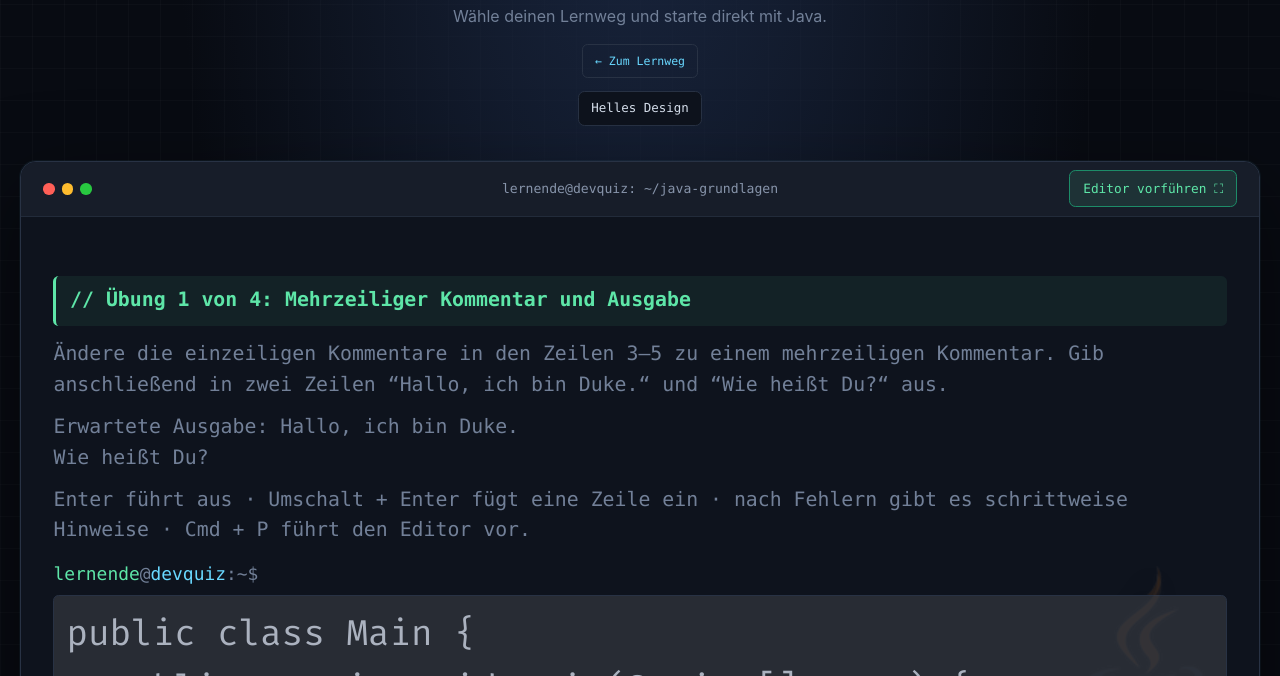
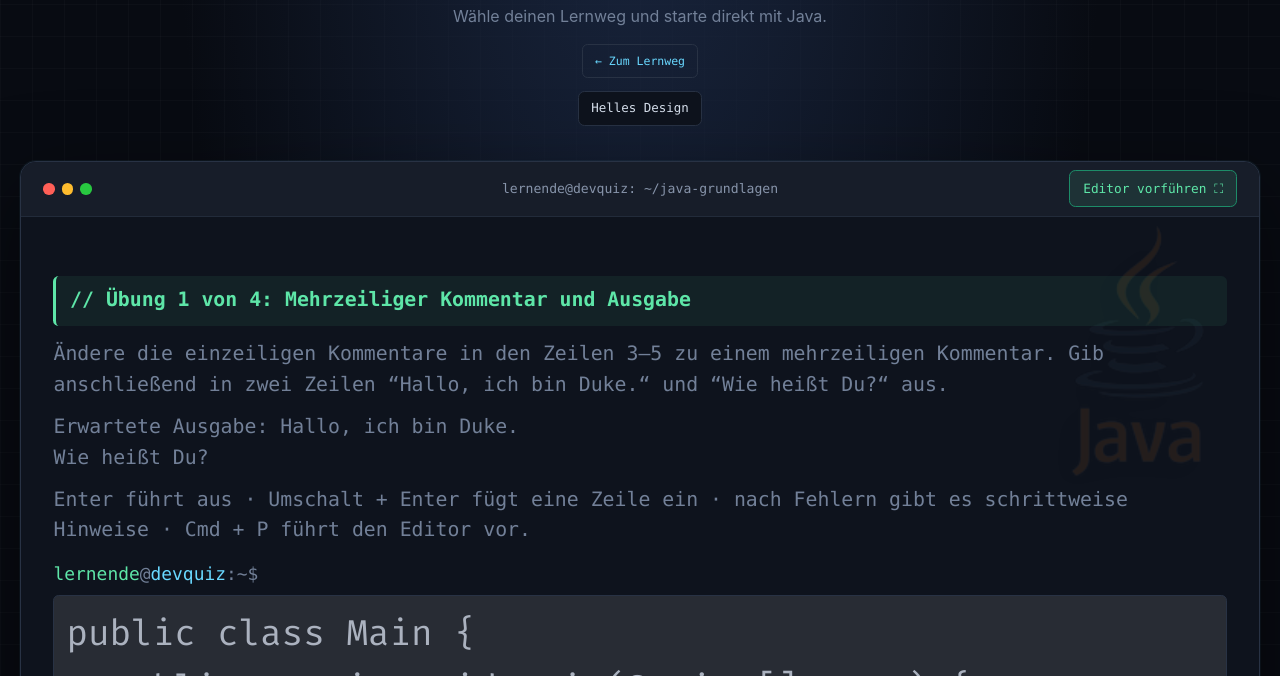
Before and after one commit to albecabrera/javaQuiz, a website with bundled scripts: page index.html in a window 1280 px wide. Both pictures are taken after a click on the button 909 px from the left and 650 px from the top of the page. Shown: the part 124-800 px from the top of the page. Built offline with nearby package versions, Linux system fonts and the light colour scheme; files whose address does not match are found by name.

Commit message:
fix: keep one logo in quiz views

```diff
--- a/styles.css
+++ b/styles.css
@@ -113,7 +113,7 @@ h1 { margin: 0 0 .7rem; color: #f1f5fb; font-family: Inter, ui-sans-serif, syste
 
 .terminal-window { position: relative; overflow: hidden; border: 1px solid var(--terminal-border); border-radius: .85rem; background: var(--terminal); box-shadow: var(--shadow), 0 0 0 1px rgba(255,255,255,.025); }
 
-.terminal-window::after { position: absolute; inset: 0; z-index: 0; background: url("assets/presentation/java-transparent.png") right 2.5rem center / min(10rem, 18vw) auto no-repeat; content: ""; opacity: .1; filter: drop-shadow(-10px 8px 14px rgba(0, 0, 0, .3)); pointer-events: none; }
+.terminal-window::after { position: absolute; inset: 0; z-index: 0; background: url("assets/presentation/java-transparent.png") right 2.5rem top 4rem / min(10rem, 18vw) auto no-repeat; content: ""; opacity: .1; filter: drop-shadow(-10px 8px 14px rgba(0, 0, 0, .3)); pointer-events: none; }
 .terminal-window > * { position: relative; z-index: 1; }
 .devquiz-light .terminal-window::after { opacity: .08; filter: none; }
 /* Premium DevQuiz scale: larger type with responsive limits for desktop and mobile. */
@@ -172,8 +172,6 @@ h1 { margin: 0 0 .7rem; color: #f1f5fb; font-family: Inter, ui-sans-serif, syste
 .command-line { color: #f0f5fc; }.brand-line { color: var(--green); font-weight: 700; }.muted-line, .hint { color: var(--muted); }.divider-line { color: var(--green-dim); }.question-comment { margin-top: 1.25rem; }.code-line { color: var(--cyan); }.option-list { margin: .75rem 0; padding-left: 1rem; color: #dce6f4; line-height: 1.9; }.option-key { color: var(--yellow); font-weight: 700; }.hint-line { margin-top: .85rem; color: var(--muted); }.entered-command { margin-top: .8rem; }.explanation-line { max-width: 78ch; color: #aebcd0; }.result-line { margin-top: 1rem; font-weight: 700; }.result-title { color: var(--green); font-weight: 700; letter-spacing: .12em; }.result-title-line { margin-top: 1rem; }.score-value { color: var(--yellow); font-size: 1.15em; }.success { color: var(--green); }.error { color: var(--red); }.keyword { color: var(--purple); }.string { color: var(--yellow); }
 
 .terminal-prompt { display: flex; align-items: flex-start; min-height: 1.7rem; margin-top: .9rem; }.terminal-prompt[data-awaiting-next="true"] .prompt-label, .terminal-prompt[data-awaiting-next="true"] .terminal-input { opacity: 0; pointer-events: none; }.terminal-prompt:has(.terminal-editor:not([hidden])), .terminal-prompt:has(#monaco-editor:not([hidden])) { display: block; }.terminal-prompt:has(.terminal-editor:not([hidden])) .prompt-label, .terminal-prompt:has(#monaco-editor:not([hidden])) .prompt-label { display: block; }
-.terminal-body:has(.terminal-editor:not([hidden]))::after, .terminal-body:has(#monaco-editor:not([hidden]))::after { position: absolute; inset: 0; z-index: 2; background: url("assets/presentation/java-transparent.png") right 2.5rem center / min(10rem, 18vw) auto no-repeat; content: ""; opacity: .06; filter: drop-shadow(-8px 6px 12px rgba(0, 0, 0, .24)); mix-blend-mode: screen; pointer-events: none; }
-.devquiz-light .terminal-body:has(.terminal-editor:not([hidden]))::after, .devquiz-light .terminal-body:has(#monaco-editor:not([hidden]))::after { opacity: .08; mix-blend-mode: multiply; }
 .prompt-label { flex: 0 0 auto; color: #f0f5fc; font-size: clamp(.76rem, 1.6vw, .9rem); }.prompt-user { color: var(--green); }.prompt-at, .prompt-path { color: var(--muted); }.prompt-host { color: var(--cyan); }.terminal-input { min-width: 2px; flex: 1; margin-left: .55rem; border: 0; outline: 0; background: transparent; color: #f0f5fc; caret-color: var(--green); font-size: clamp(.76rem, 1.6vw, .9rem); }.terminal-input::placeholder { color: #4e5e75; }.terminal-input:disabled { opacity: .5; }.monaco-editor { width: 100%; height: 290px; margin: .5rem 0 0; border: 1px solid var(--terminal-border); border-radius: .35rem; overflow: hidden; }.editor-status { margin: .4rem 0 0; color: var(--muted); font-size: .68rem; }.editor-status.ready { color: var(--green); }.editor-status.unavailable { color: var(--yellow); }.terminal-editor { width: 100%; min-height: 190px; margin: .5rem 0 0; padding: .75rem; border: 1px solid var(--terminal-border); border-radius: .35rem; outline: 0; resize: vertical; background: #0a0f17; color: #dce6f4; font: inherit; font-size: clamp(.76rem, 1.6vw, .9rem); line-height: 1.5; tab-size: 2; }.terminal-editor:focus { border-color: var(--green-dim); box-shadow: 0 0 0 1px var(--green-dim); }
 .exercise-actions { display: flex; justify-content: flex-end; gap: .55rem; margin-top: .65rem; }
 .hint-button { padding: .55rem .85rem; border: 1px solid var(--yellow); border-radius: .35rem; background: rgba(249, 216, 120, .08); color: var(--yellow); cursor: pointer; }
```
